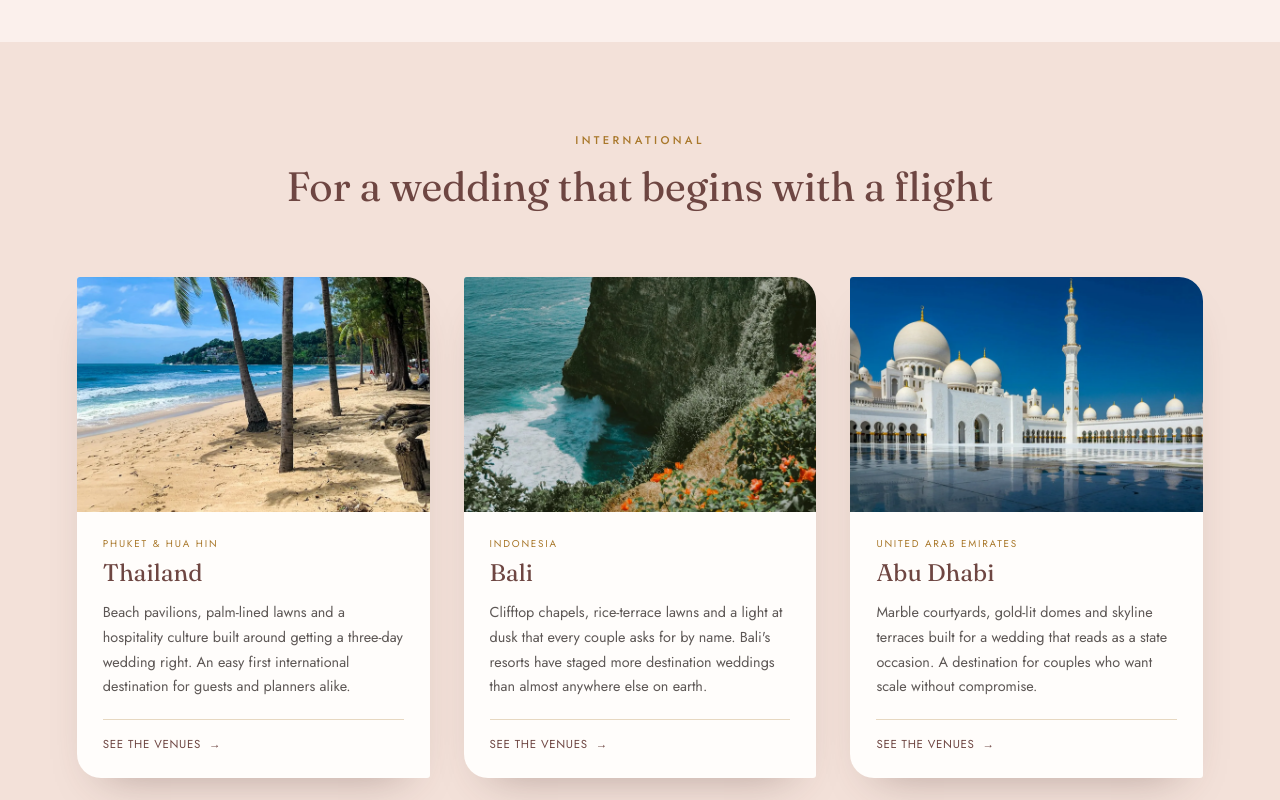
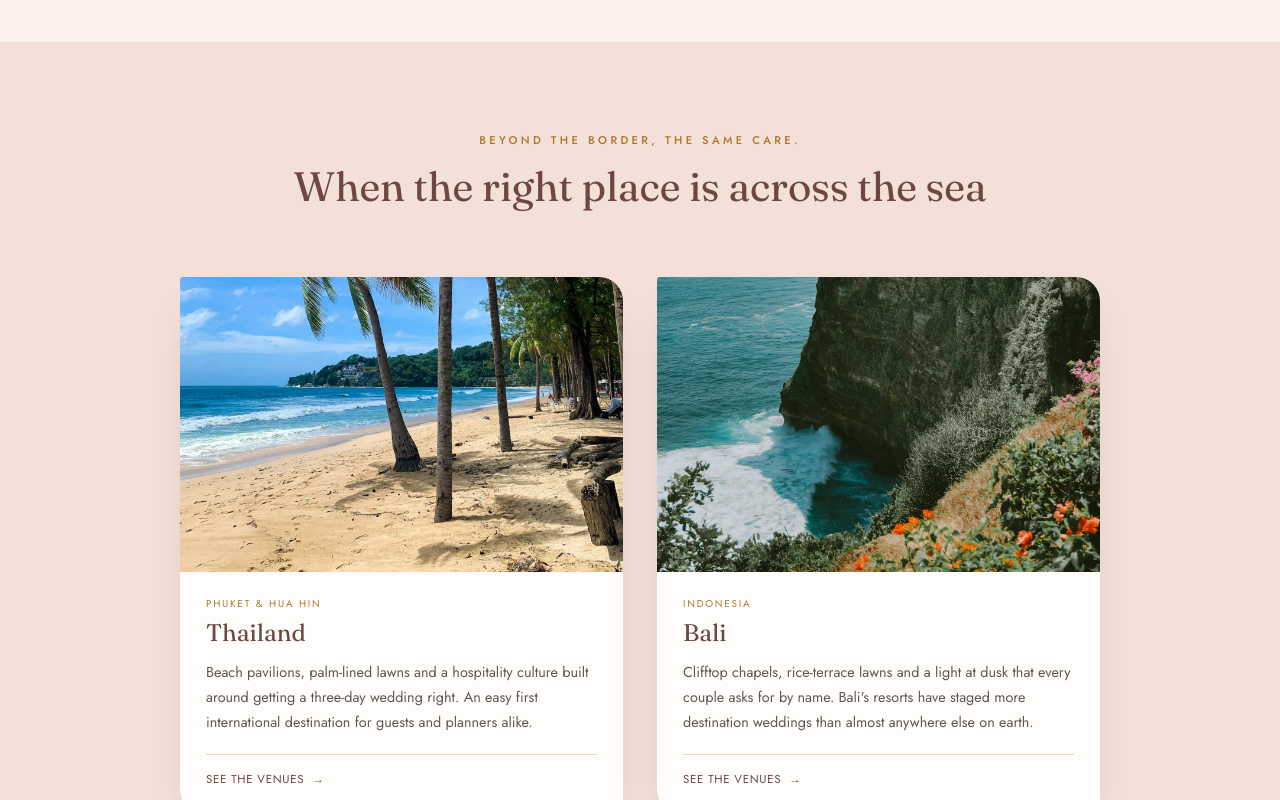
Before and after one commit to manavjuneja-star/Seventh_Vow_FS, a Next.js app: page /destinations in a window 1280 px wide. Shown: the part 2140-2940 px from the top of the page. Built offline with nearby package versions, Linux system fonts and the light colour scheme.

Commit message:
made changes

```diff
--- a/src/app/destinations/page.tsx
+++ b/src/app/destinations/page.tsx
@@ -30,10 +30,11 @@ export default async function DestinationsPage(): Promise<React.ReactElement> {
       />
 
       <DestinationsList
-        eyebrow="International"
-        heading="For a wedding that begins with a flight"
+        eyebrow="Beyond the border, the same care."
+        heading="When the right place is across the sea"
         destinations={international}
         tinted
+        twoColumns
       />
     </>
   );
--- a/src/components/destinations-page/DestinationsList/DestinationsList.module.css
+++ b/src/components/destinations-page/DestinationsList/DestinationsList.module.css
@@ -41,6 +41,13 @@
   display: grid;
   grid-template-columns: repeat(3, minmax(0, 1fr));
   gap: clamp(22px, 2.8vw, 34px);
+}
+
+/* Four cards read better as a 2 x 2 than a 3 + 1. */
+.gridTwo {
+  grid-template-columns: repeat(2, minmax(0, 1fr));
+  max-width: 920px;
+  margin: 0 auto;
 }
 
 .card {
--- a/src/components/destinations-page/DestinationsList/DestinationsList.tsx
+++ b/src/components/destinations-page/DestinationsList/DestinationsList.tsx
@@ -43,11 +43,14 @@ export function DestinationsList({
   eyebrow = "Every destination has a story.",
   heading = "We know how to make it part of yours.",
   tinted = false,
+  twoColumns = false,
 }: {
   destinations: Destination[];
   eyebrow?: string;
   heading?: string;
   tinted?: boolean;
+  /** Lay the cards out two across (for a group of four). */
+  twoColumns?: boolean;
 }): React.ReactElement {
   return (
     <section
@@ -59,7 +62,11 @@ export function DestinationsList({
           <h2 className={styles.heading}>{heading}</h2>
         </div>
 
-        <div className={styles.grid}>
+        <div
+          className={
+            twoColumns ? `${styles.grid} ${styles.gridTwo}` : styles.grid
+          }
+        >
           {destinations.map((destination, i) => (
             <DestinationCard
               key={destination.slug}
```
